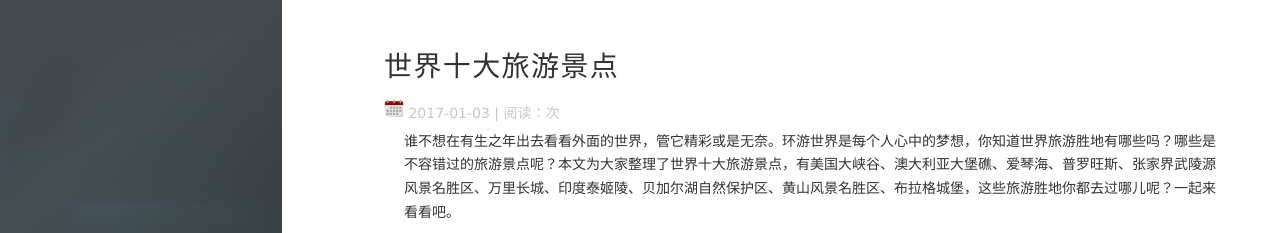
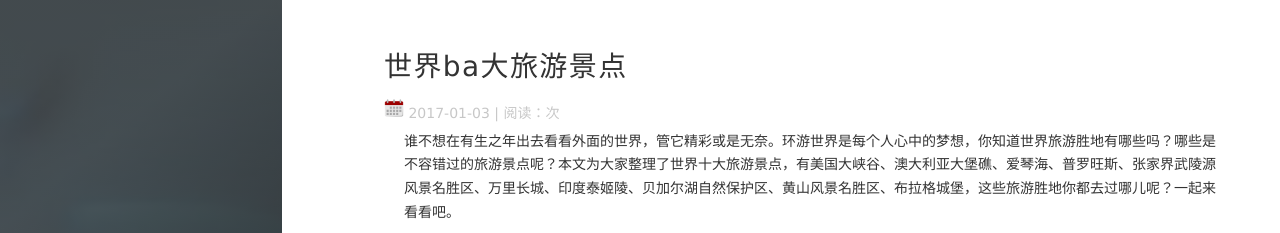
Before and after one commit to luckyabgelgirl/luckyabgelgirl.github.io, a Jekyll site: the page built from _posts/2017-01-03-_posts/2017-01-03-世界ba大旅游景点.md.md, in a window 1280 px wide and 900 px high. Shown: the top 233 px of the window. Built offline with Jekyll 4.4.1, drawn with Linux system fonts in a browser that asks for light colours; nearby versions of some CDN libraries; comment, search, counter and statistics services are not loaded.

Commit message:
Update and rename 2017-01-03-世界十大旅游景点.md.md to 2017-01-03-世界ba大旅游景点.md.md

```diff
--- a/_posts/2017-01-03-_posts/2017-01-03-世界十大旅游景点.md.md
+++ b/_posts/2017-01-03-_posts/2017-01-03-世界ba大旅游景点.md.md
@@ -1,8 +1,8 @@
 ---
 layout: post
-title: "世界十大旅游景点"
+title: "世界ba大旅游景点"
 date: 2017-01-03
-description: "世界十大旅游景点"
+description: "世界ba大旅游景点"
 tag: 博客
 ---
 谁不想在有生之年出去看看外面的世界，管它精彩或是无奈。环游世界是每个人心中的梦想，你知道世界旅游胜地有哪些吗？哪些是不容错过的旅游景点呢？本文为大家整理了世界十大旅游景点，有美国大峡谷、澳大利亚大堡礁、爱琴海、普罗旺斯、张家界武陵源风景名胜区、万里长城、印度泰姬陵、贝加尔湖自然保护区、黄山风景名胜区、布拉格城堡，这些旅游胜地你都去过哪儿呢？一起来看看吧。
```
